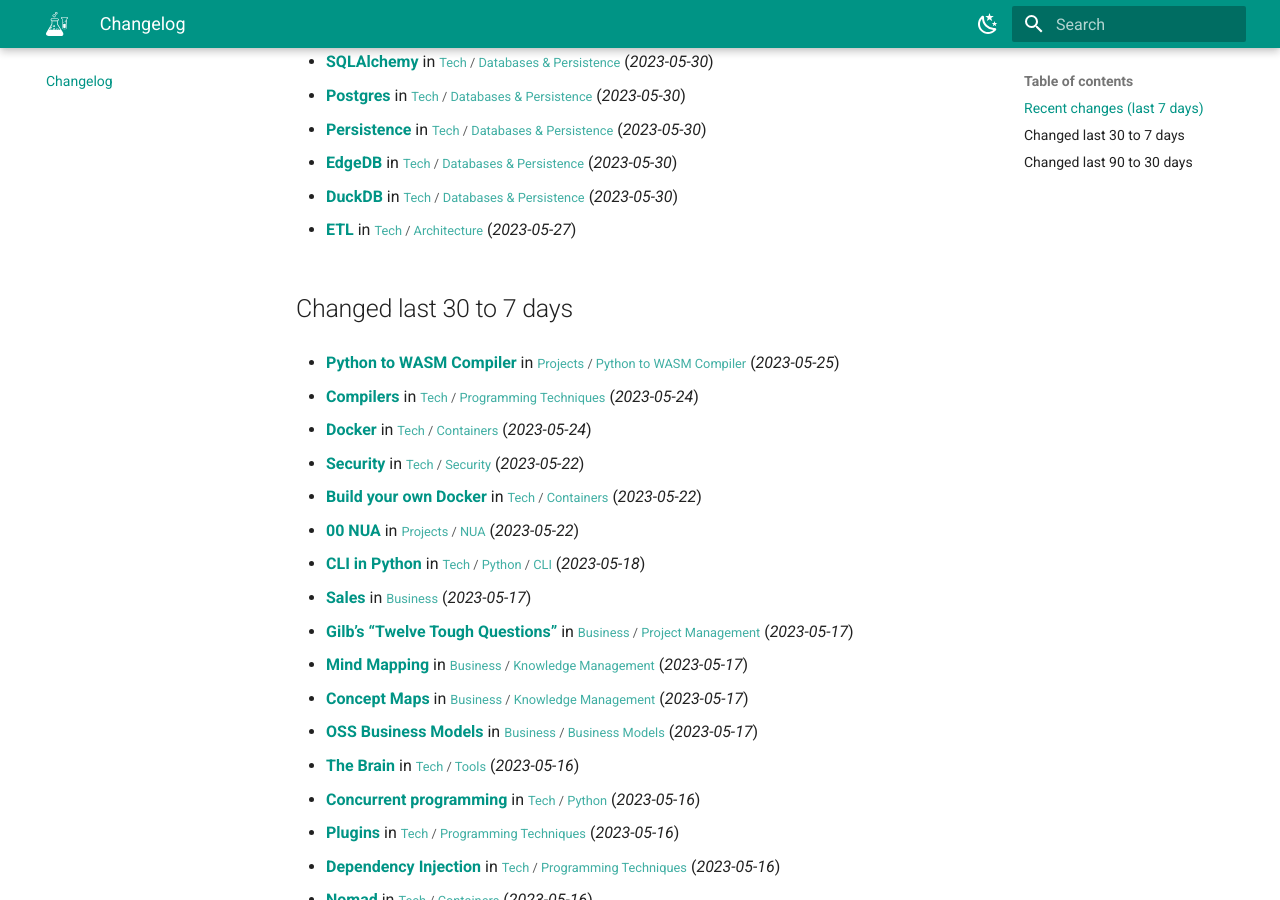
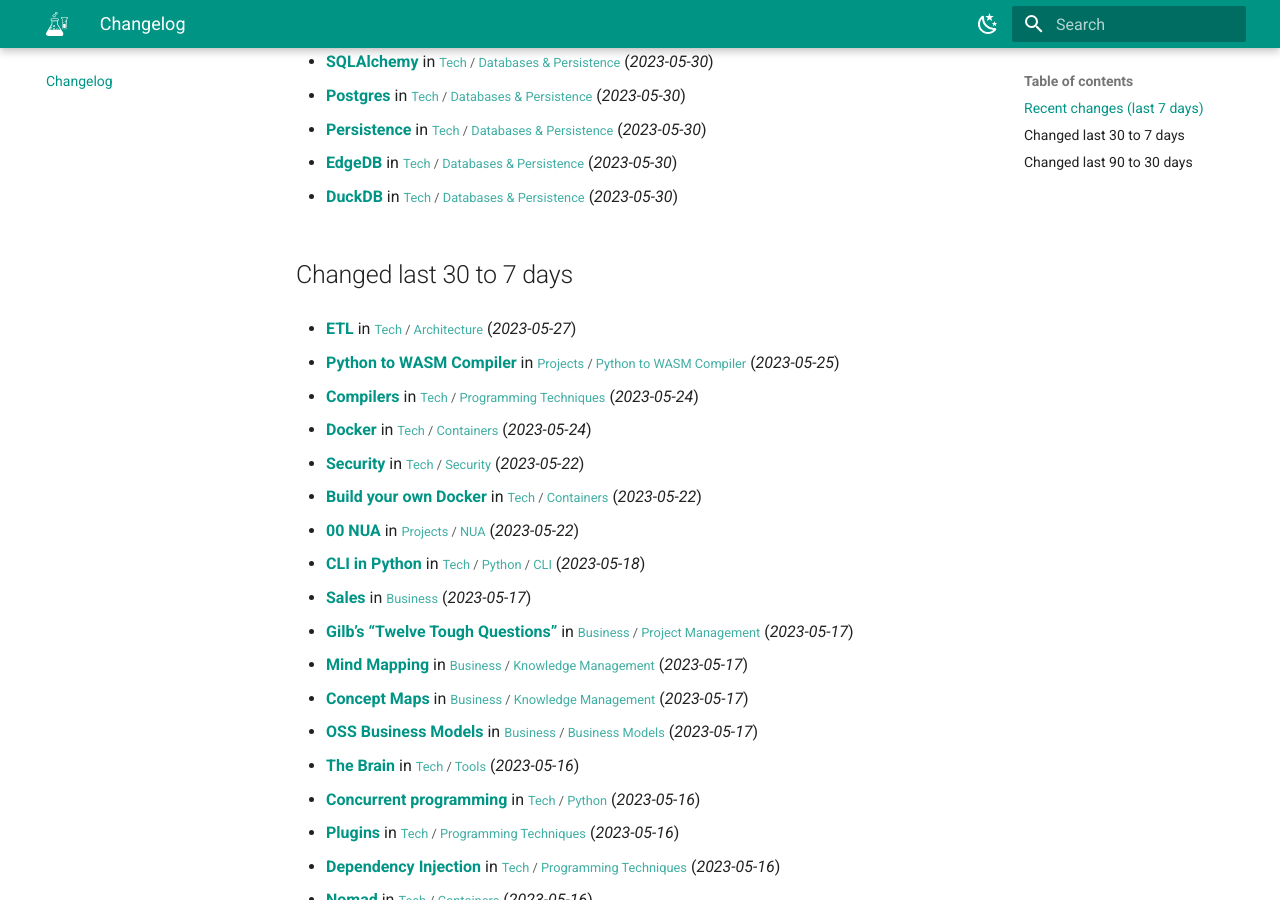
Before and after one commit to abilian/lab.abilian.com, an MkDocs documentation site: the page built from docs/changelog.md, in a window 1280 px wide and 900 px high, scrolled down 506 px. Built offline with MkDocs 1.6.1 and Material for MkDocs 9.7.7, drawn with Linux system fonts in a browser that asks for light colours; comment, search, counter and statistics services are not loaded.

Commit message:
Update content

```diff
--- a/docs/changelog.md
+++ b/docs/changelog.md
@@ -28,11 +28,11 @@
 
 - **[DuckDB](/Tech/Databases & Persistence/DuckDB/)** in <small>[Tech](/Tech/00 Technology/) / [Databases & Persistence](/Tech/Databases & Persistence/DuckDB/)</small> (*2023-05-30*)
 
-- **[ETL](/Tech/Architecture/ETL/)** in <small>[Tech](/Tech/00 Technology/) / [Architecture](/Tech/Architecture/Clean architecture/)</small> (*2023-05-27*)
-
 
 
 ## Changed last 30 to 7 days
+
+- **[ETL](/Tech/Architecture/ETL/)** in <small>[Tech](/Tech/00 Technology/) / [Architecture](/Tech/Architecture/Clean architecture/)</small> (*2023-05-27*)
 
 - **[Python to WASM Compiler](/Projects/Python to WASM Compiler/Python to WASM Compiler/)** in <small>[Projects](/Projects/00MOC/) / [Python to WASM Compiler](/Projects/Python to WASM Compiler/Python to WASM Compiler/)</small> (*2023-05-25*)
 
```
